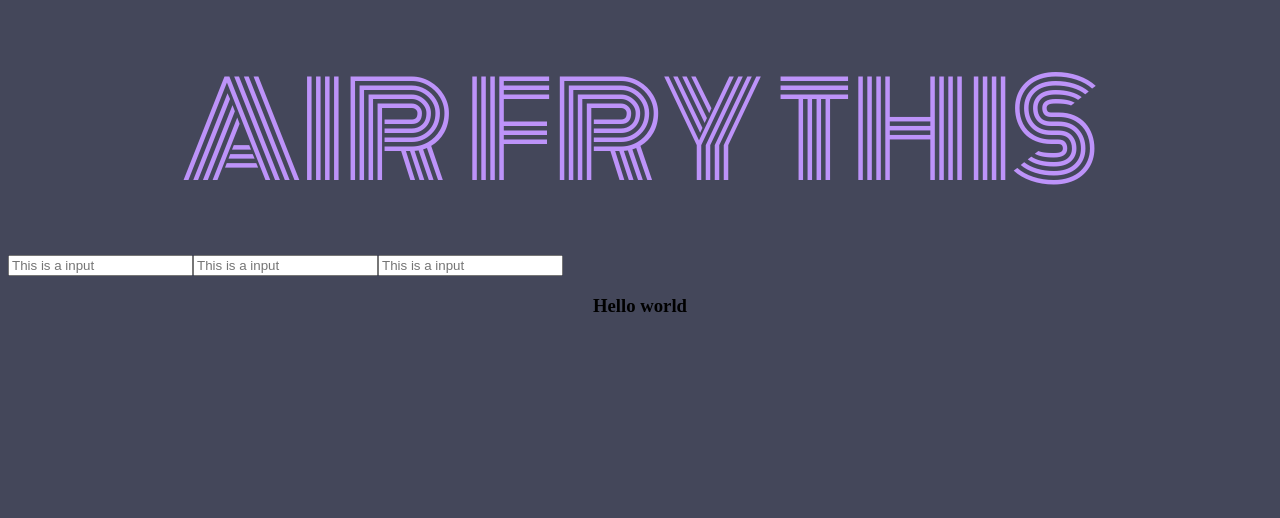
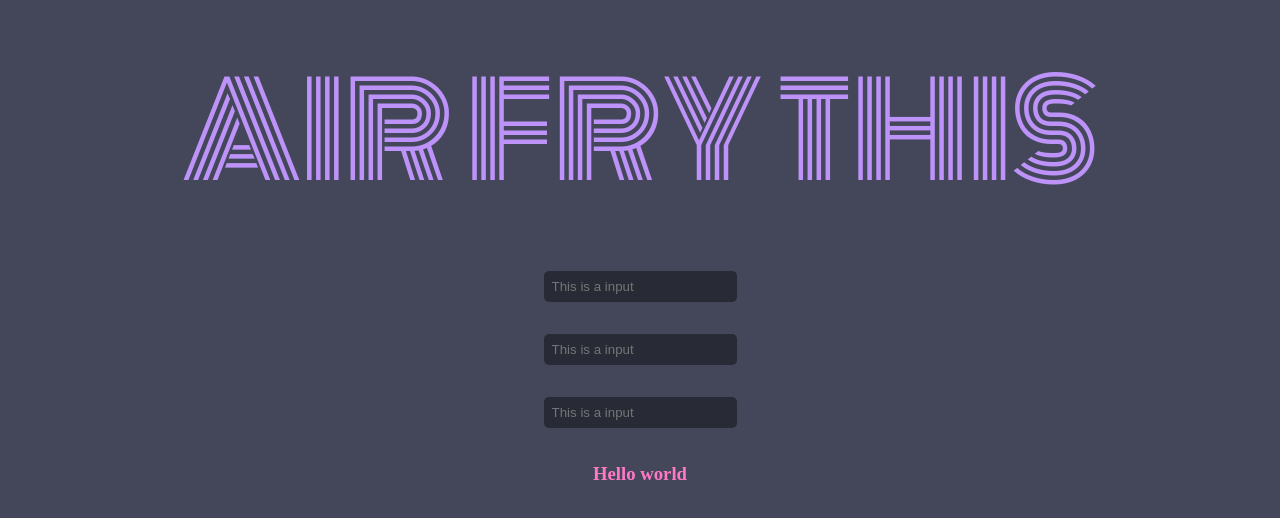
Before and after one commit to REACH47/airfrythis, a React (Create React App) app in the folder airfrythis/: page / in a window 1280 px wide. Shown: the top 518 px of the page. Built offline with nearby package versions, Linux system fonts and the light colour scheme.

Commit message:
added form temporary form styling

```diff
--- a/airfrythis/src/Components/Form/Form.jsx
+++ b/airfrythis/src/Components/Form/Form.jsx
@@ -1,15 +1,29 @@
 import React from "react";
+import "./Form.scss";
 
 function Form() {
   const handleOnSubmit = (e) => {
     e.preventDefault();
   };
+
   return (
-    <div>
-      <form action="submit">
-        <input type="text" placeholder="This is a input" />
-        <input type="text" placeholder="This is a input" />
-        <input type="text" placeholder="This is a input" />
+    <div className="form">
+      <form className="form__container" action="submit">
+        <input
+          className="form__input"
+          type="text"
+          placeholder="This is a input"
+        />
+        <input
+          className="form__input"
+          type="text"
+          placeholder="This is a input"
+        />
+        <input
+          className="form__input"
+          type="text"
+          placeholder="This is a input"
+        />
       </form>
     </div>
   );
--- /dev/null
+++ b/airfrythis/src/Components/Form/Form.scss
@@ -0,0 +1,23 @@
+.form {
+  &__container {
+    background-color: #44475a;
+    display: flex;
+    flex-direction: column;
+    align-items: center;
+    width: 100%;
+  }
+
+  &__input {
+    color: #f1fa8c;
+    background-color: #282a36;
+    border: none;
+    border-radius: 5px;
+    padding: 0.5rem;
+    margin: 1rem;
+  }
+
+  &__input:focus {
+    border: none;
+    outline: none;
+  }
+}
--- a/airfrythis/src/Components/FryerCard/FryerCard.scss
+++ b/airfrythis/src/Components/FryerCard/FryerCard.scss
@@ -3,6 +3,6 @@
   justify-content: center;
 
   &__title {
-    color: ff79c6;
+    color: #ff79c6;
   }
 }
```
